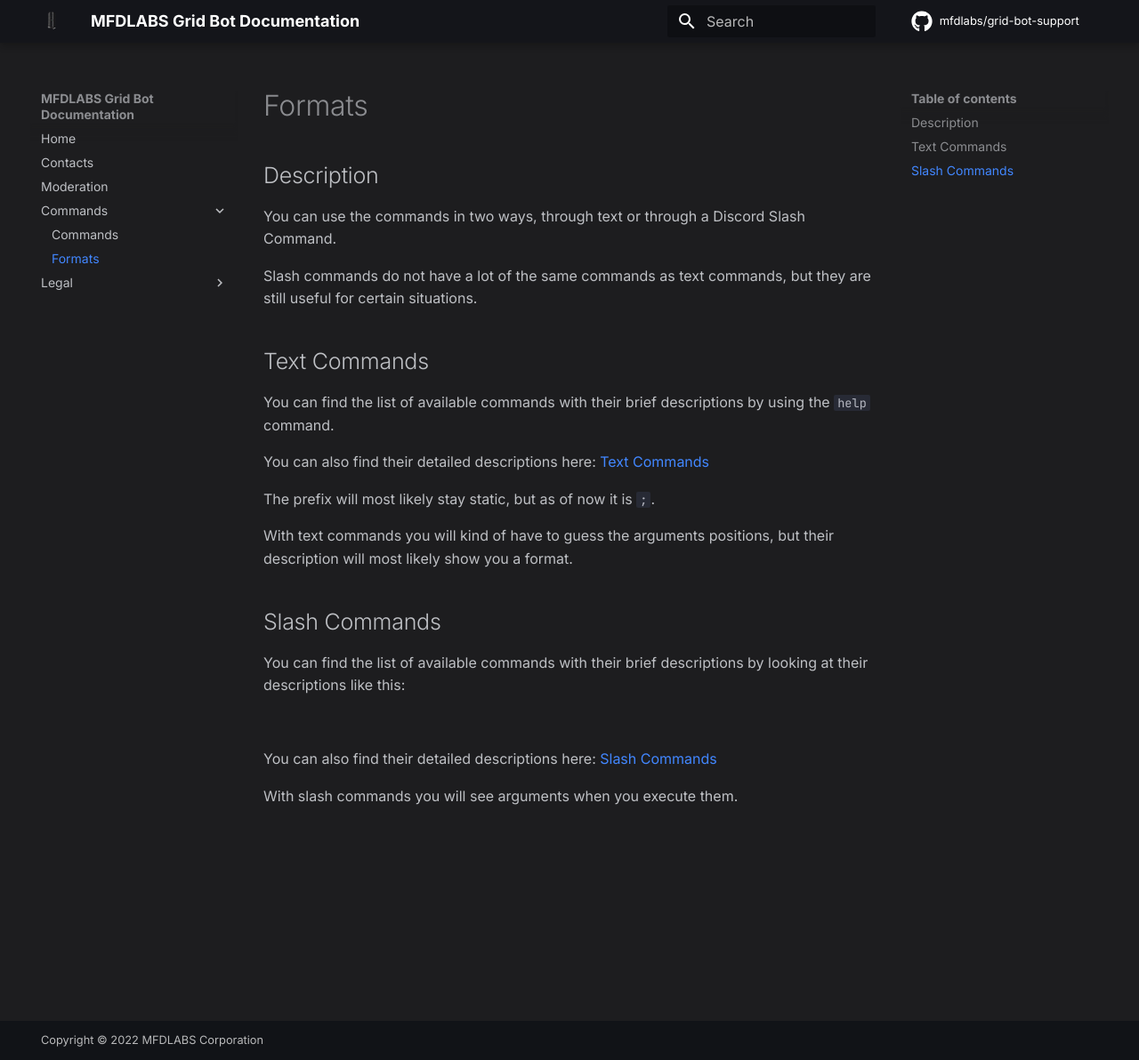
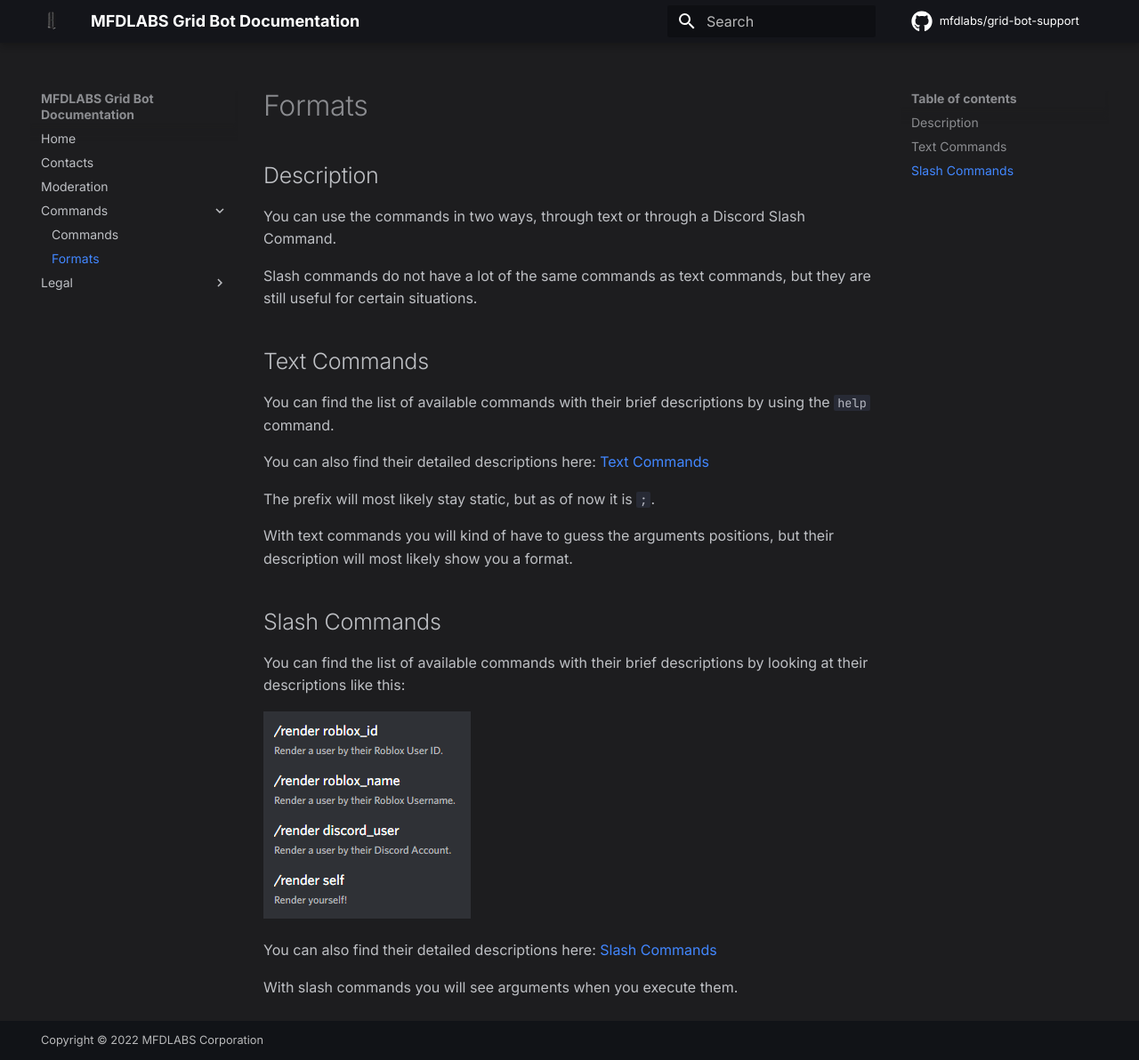
Before and after one commit to mfdlabs/grid-bot-support, an MkDocs documentation site: the page built from docs/commands/formats.md, in a window 1280 px wide and 1192 px high. Shown: the whole window at 89% size. Built offline with MkDocs 1.6.1 and Material for MkDocs 9.7.7, drawn with Linux system fonts in a browser that asks for light colours; comment, search, counter and statistics services are not loaded.

Commit message:
Fix path resolution

```diff
--- a/docs/commands/formats.md
+++ b/docs/commands/formats.md
@@ -20,7 +20,7 @@
 ## Slash Commands
 You can find the list of available commands with their brief descriptions by looking at their descriptions like this:
 
-![](assets/screenshots/formats-slash-commands-description.png)
+![](/assets/screenshots/formats-slash-commands-description.png)
 
 You can also find their detailed descriptions here: [Slash Commands](./slash/index.md)
 
```
